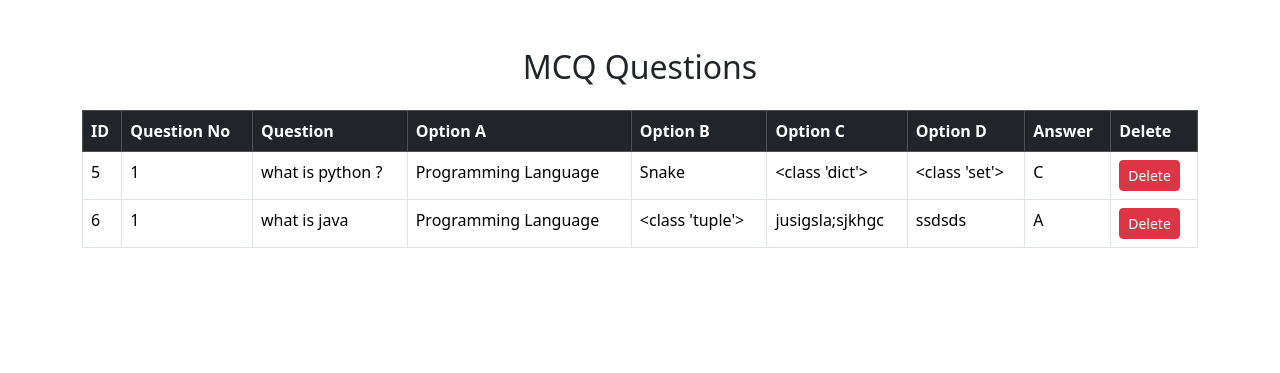
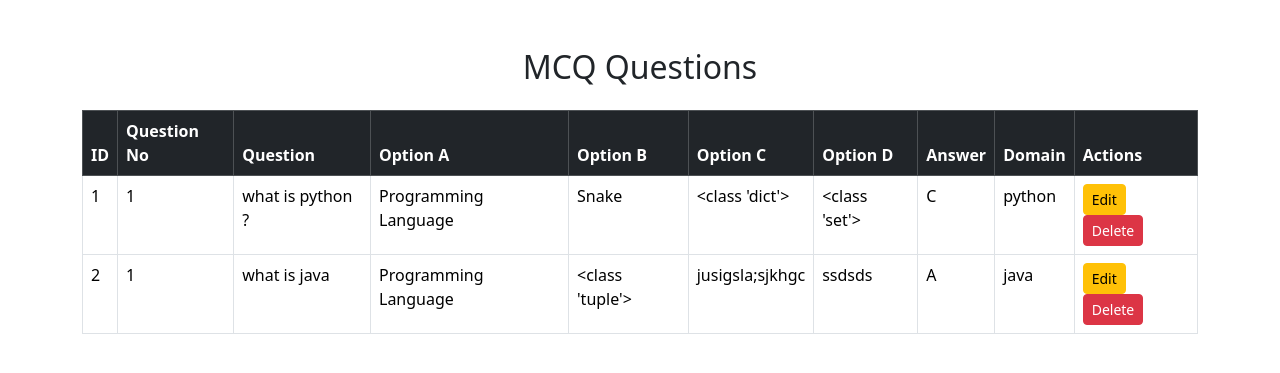
Before and after one commit to korapatisreedhar/SSB_PROJECTS, a Flask app: page /view_mcq_questions in a window 1280 px wide. Shown: the top 373 px of the page. Run offline with Flask 3, Linux system fonts and the light colour scheme; a user stored in the database is signed in; data comes from the database, SQL or seed files in the repository; both versions use the stored data as it was after the commit.

Commit message:
upadte MCQs

```diff
--- a/app.py
+++ b/app.py
@@ -790,12 +790,17 @@ def add_mcq():
 @app.route("/view_mcq_questions")
 def view_mcq_questions():
 
+    # ✅ optional login check (recommended)
+    if "email" not in session:
+        return redirect("/")
+
     conn = sqlite3.connect("database.db")
     cur = conn.cursor()
 
+    # ✅ ADD domain column
     cur.execute("""
         SELECT id,question_number,question,
-               option_a,option_b,option_c,option_d,answer
+               option_a,option_b,option_c,option_d,answer,domain
         FROM mcq_questions
     """)
 
@@ -807,7 +812,7 @@ def view_mcq_questions():
 @app.route("/mcq_test")
 def mcq_test():
 
-    # ✅ LOGIN CHECK (IMPORTANT)
+    # ✅ LOGIN CHECK
     if "email" not in session:
         return redirect("/")
 
@@ -817,16 +822,29 @@ def mcq_test():
     if not domain:
         return "No domain assigned to user"
 
+    # ✅ CLEAN DOMAIN (important)
+    domain = domain.strip()
+
     conn = sqlite3.connect("database.db")
     cur = conn.cursor()
 
+    # ✅ CASE-INSENSITIVE MATCH
     cur.execute(
-        "SELECT * FROM mcq_questions WHERE domain=?",
+        "SELECT * FROM mcq_questions WHERE LOWER(domain)=LOWER(?)",
         (domain,)
     )
+
     questions = cur.fetchall()
 
     conn.close()
+
+    # ✅ DEBUG (optional - remove later)
+    print("User domain:", domain)
+    print("Questions found:", len(questions))
+
+    # ❗ If no questions found
+    if not questions:
+        return f"No MCQ questions found for domain: {domain}"
 
     return render_template("mcq_test.html", questions=questions)
 
@@ -911,21 +929,68 @@ def submit_mcq():
 
 #     return render_template("view_coding_questions.html", problems=problems)
 
-
-@app.route("/delete_mcq/<int:mcq_id>")
-def delete_mcq(mcq_id):
+@app.route("/edit_mcq/<int:mcq_id>", methods=["GET", "POST"])
+def edit_mcq(mcq_id):
 
     conn = sqlite3.connect("database.db")
     cur = conn.cursor()
 
-    cur.execute("DELETE FROM mcq_questions WHERE id=?", (mcq_id,))
+    if request.method == "POST":
 
-    conn.commit()
+        question = request.form["question"]
+        option_a = request.form["option_a"]
+        option_b = request.form["option_b"]
+        option_c = request.form["option_c"]
+        option_d = request.form["option_d"]
+        answer = request.form["answer"]
+
+        cur.execute("""
+        UPDATE mcq_questions
+        SET question=?, option_a=?, option_b=?, option_c=?, option_d=?, answer=?
+        WHERE id=?
+        """, (question, option_a, option_b, option_c, option_d, answer, mcq_id))
+
+        conn.commit()
+        conn.close()
+
+        return redirect("/view_mcq_questions")
+
+    # GET request
+    cur.execute("SELECT * FROM mcq_questions WHERE id=?", (mcq_id,))
+    question = cur.fetchone()
+    conn.close()
+
+    return render_template("edit_mcq.html", q=question)
+@app.route("/delete_mcq/<int:mcq_id>")
+def delete_mcq(mcq_id):
+
+    # ✅ login check (optional but recommended)
+    if "email" not in session:
+        return redirect("/")
+
+    conn = sqlite3.connect("database.db")
+    cur = conn.cursor()
+
+    try:
+        # ✅ check if question exists
+        cur.execute("SELECT id FROM mcq_questions WHERE id=?", (mcq_id,))
+        data = cur.fetchone()
+
+        if not data:
+            conn.close()
+            return "Question not found"
+
+        # ✅ delete
+        cur.execute("DELETE FROM mcq_questions WHERE id=?", (mcq_id,))
+        conn.commit()
+
+    except Exception as e:
+        conn.close()
+        return f"Error deleting question: {str(e)}"
+
     conn.close()
 
     return redirect("/view_mcq_questions")
-
-
 
 # ===============================
 # SAVE AI INTERVIEW RESULT
--- a/templates/view_mcq_questions.html
+++ b/templates/view_mcq_questions.html
@@ -10,6 +10,7 @@
 <div class="container mt-5">
 
 <h2 class="text-center mb-4">MCQ Questions</h2>
+
 <table class="table table-bordered">
 
 <thead class="table-dark">
@@ -22,7 +23,8 @@
 <th>Option C</th>
 <th>Option D</th>
 <th>Answer</th>
-<th>Delete</th>
+<th>Domain</th>   <!-- ✅ NEW -->
+<th>Actions</th>
 </tr>
 </thead>
 
@@ -31,7 +33,10 @@
 {% for q in questions %}
 
 <tr>
-<td>{{ q[0] }}</td>
+
+<!-- ✅ SERIAL NUMBER -->
+<td>{{ loop.index }}</td>
+
 <td>{{ q[1] }}</td>
 <td>{{ q[2] }}</td>
 <td>{{ q[3] }}</td>
@@ -40,7 +45,15 @@
 <td>{{ q[6] }}</td>
 <td>{{ q[7] }}</td>
 
+<!-- ✅ DOMAIN COLUMN -->
+<td>{{ q[8] }}</td>
+
 <td>
+<a href="/edit_mcq/{{ q[0] }}"
+class="btn btn-warning btn-sm">
+Edit
+</a>
+
 <a href="/delete_mcq/{{ q[0] }}"
 class="btn btn-danger btn-sm"
 onclick="return confirm('Delete this question?')">
```
Also changed, not shown: templates/edit_mcq.html (added, +9 -0 lines), database.db.
